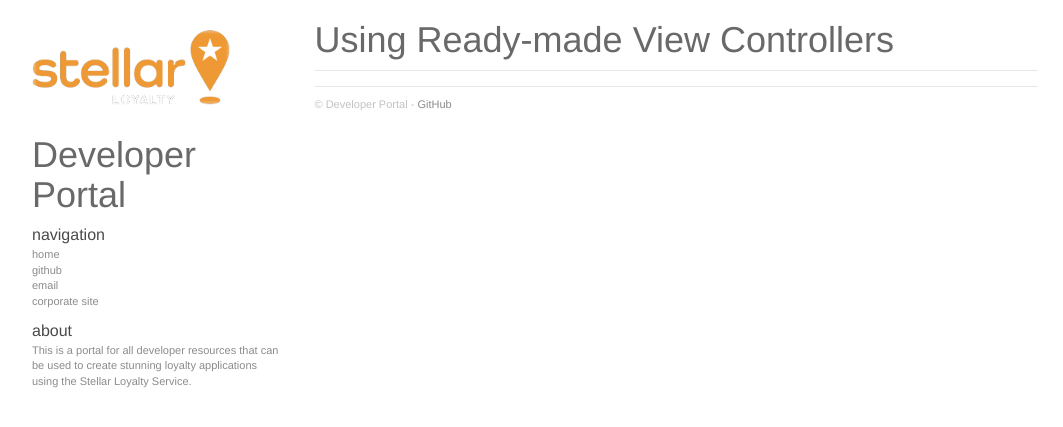
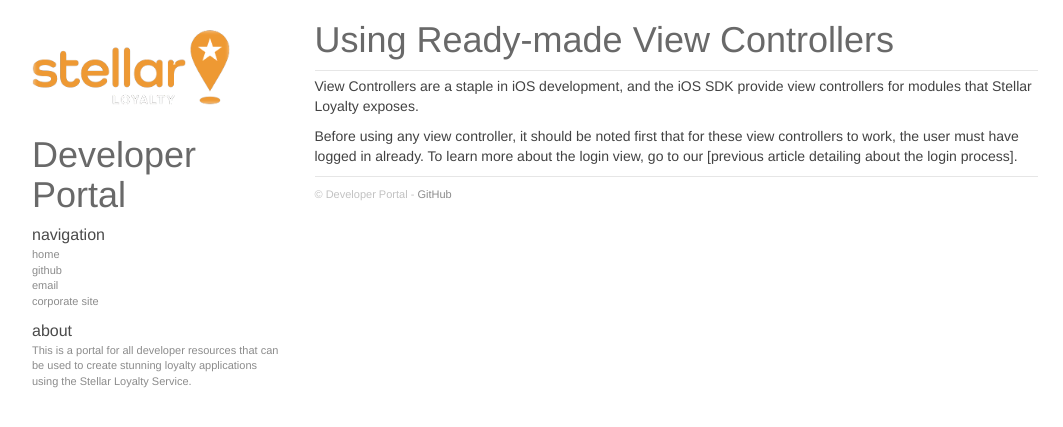
Before and after one commit to jofell/stellar-dev, a Jekyll site: the page built from _ios_sdk/pages/03_view_controllers.md, in a window 1280 px wide. Shown: the top 427 px of the page, without its empty margins (58-1121 px from the left). Built offline with Jekyll 4.4.1, drawn with Linux system fonts in a browser that asks for light colours; nearby versions of some CDN libraries; Markdown is read by kramdown in place of the engine named in the settings.

Commit message:
Adding introduction paragraphs for view controllers

```diff
--- a/_ios_sdk/pages/03_view_controllers.md
+++ b/_ios_sdk/pages/03_view_controllers.md
@@ -3,3 +3,7 @@
 title:  "Using Ready-made View Controllers"
 categories: ios-sdk
 ---
+
+View Controllers are a staple in iOS development, and the iOS SDK provide view controllers for modules that Stellar Loyalty exposes.
+
+Before using any view controller, it should be noted first that for these view controllers to work, the user must have logged in already. To learn more about the login view, go to our [previous article detailing about the login process].
```
